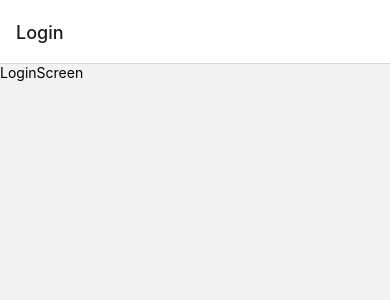
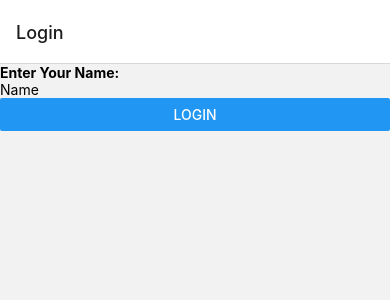
Before and after one commit to Learning-nkjaiswal/todoapp, a React Native app: screen /Login in a window 390 px wide. Shown: the top 300 px of the page. Built offline with nearby package versions, Linux system fonts and the light colour scheme.

Commit message:
05 adding login button and text box

```diff
--- a/src/screens/LoginScreen.js
+++ b/src/screens/LoginScreen.js
@@ -1,18 +1,25 @@
 import React from 'react';
 import {
+  Button,
   SafeAreaView,
   ScrollView,
   Text,
-  StatusBar,
+  TextInput,
 } from 'react-native';
 
-const LoginScreen = () => {
+const LoginScreen = ({ navigation }) => {
+
+  const onLoginPress = () => {
+
+  };
+
   return (
     <>
-      <StatusBar barStyle="dark-content" />
       <SafeAreaView>
         <ScrollView>
-          <Text>LoginScreen</Text>
+          <Text style={{fontWeight: 'bold'}}>Enter Your Name:</Text>
+          <TextInput placeholder='Name'></TextInput>
+          <Button onPress={onLoginPress} title={'Login'}/>
         </ScrollView>
       </SafeAreaView>
     </>
```
